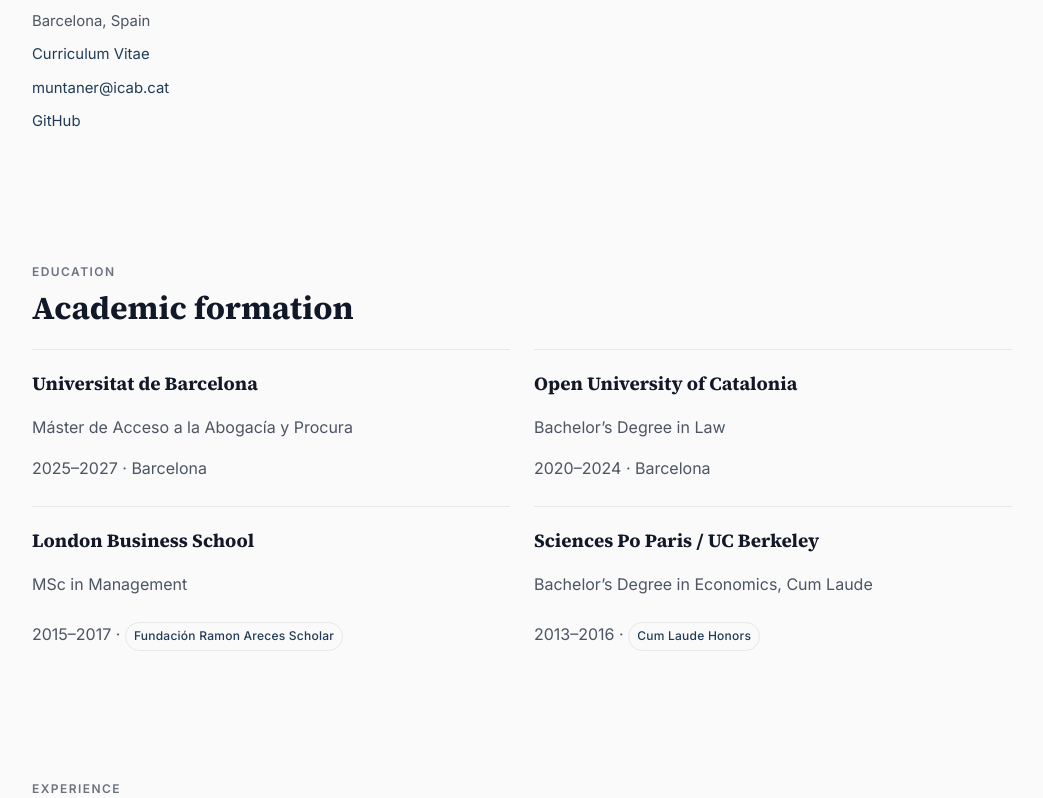
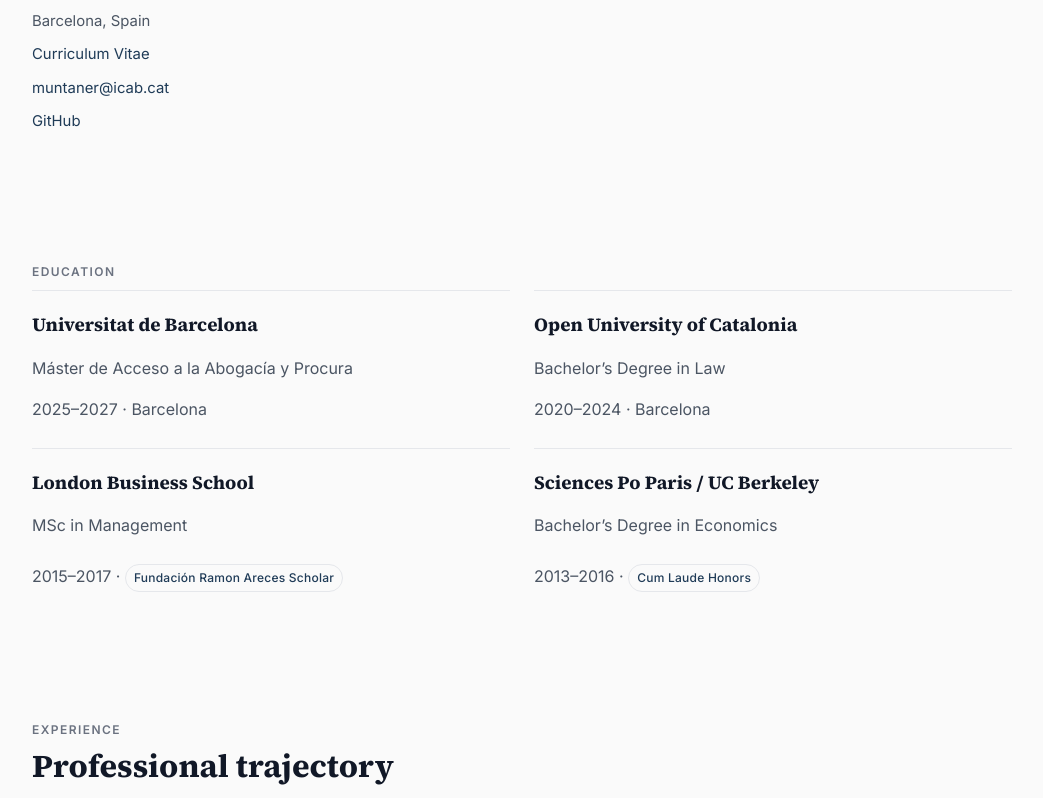
Before and after one commit to jxmuntaner/home, a website: page index.html in a window 1280 px wide. Shown: the part 553-1351 px from the top of the page, without its empty margins (118-1161 px from the left). Drawn offline with Linux system fonts and the light colour scheme.

Commit message:
Remove heading from education section
Removed 'Academic formation' heading from education section.

```diff
--- a/index.html
+++ b/index.html
@@ -292,12 +292,11 @@
     <section id="education">
       <div class="container">
         <span class="section-kicker">Education</span>
-        <h2>Academic formation</h2>
         <div class="education-grid">
           <div class="panel"><h3>Universitat de Barcelona</h3><p>Máster de Acceso a la Abogacía y Procura</p><p>2025–2027 · Barcelona</p></div>
           <div class="panel"><h3>Open University of Catalonia</h3><p>Bachelor’s Degree in Law</p><p>2020–2024 · Barcelona</p></div>
           <div class="panel"><h3>London Business School</h3><p>MSc in Management</p><p>2015–2017 · <span class="badge">Fundación Ramon Areces Scholar</span></p></div>
-          <div class="panel"><h3>Sciences Po Paris / UC Berkeley</h3><p>Bachelor’s Degree in Economics, Cum Laude</p><p>2013–2016 · <span class="badge">Cum Laude Honors</span></p></div>
+          <div class="panel"><h3>Sciences Po Paris / UC Berkeley</h3><p>Bachelor’s Degree in Economics</p><p>2013–2016 · <span class="badge">Cum Laude Honors</span></p></div>
         </div>
       </div>
     </section>
```
